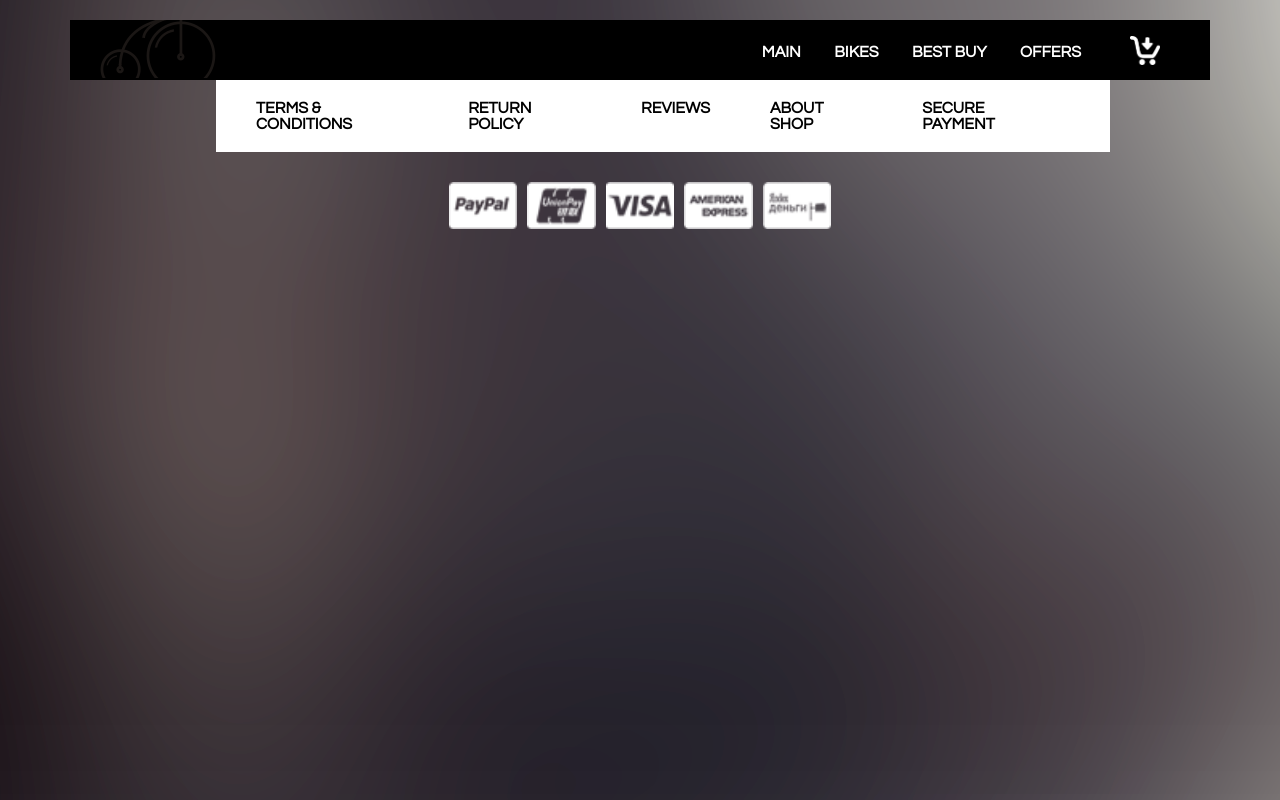
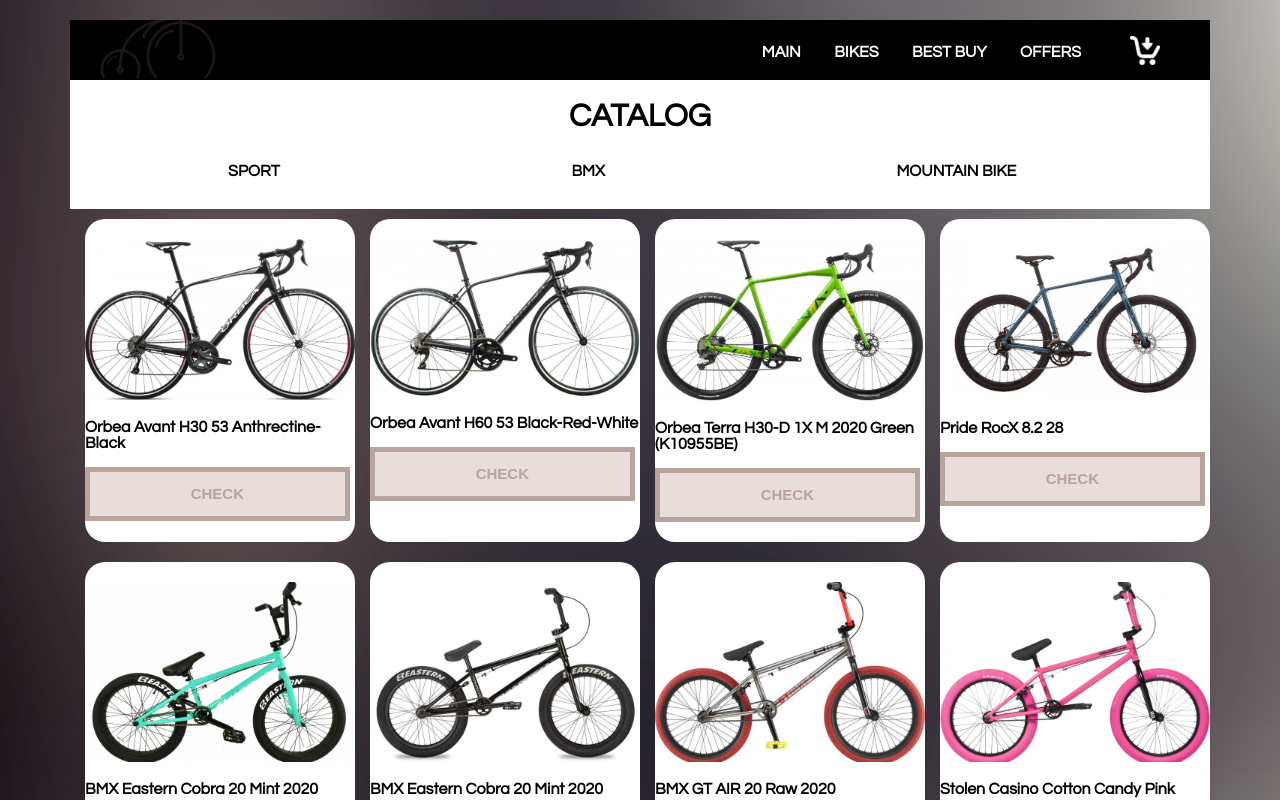
Before and after one commit to not-only-yours/Lab4Shop, a plain HTML site: page HTML/main.html in a window 1280 px wide. Both pictures are taken after a click on the item "BIKES". Shown: the top 800 px of the page. Drawn offline with nearby package versions, Linux system fonts and the light colour scheme.

Commit message:
created catalog from json and added id of item in json file

```diff
--- a/HTML/main.html
+++ b/HTML/main.html
@@ -5,20 +5,26 @@
     <link rel="stylesheet" href="../css/main.css">
     <link rel="stylesheet" href="../css/ordering.css">
     <link rel="stylesheet" href="../css/basket.css">
+    <link rel="stylesheet" href="../css/catalog.css">
+    <script src="https://ajax.googleapis.com/ajax/libs/jquery/3.5.1/jquery.min.js"></script>
+    <link rel="stylesheet" href="../css/loader.css">
 </head>
 <body>
 <header>
+
     <div class =  "topnav">
         <p id="logo"><img src="images/main/logo.png" alt="logo"></p>
         <p id="basket"><img src="images/main/basket.png" alt="basket" width="30px" style="background-color: black"></p>
         <ul class="topnavMenu">
-            <li>MAIN</li>
+            <li id="main">MAIN</li>
             <li id="bikes">BIKES</li>
             <li>BEST BUY</li>
             <li>OFFERS</li>
         </ul>
 
     </div>
+
+
 
     <div class="basketDiv" id="basketDi">
         <div class="oneofItemInCart">
@@ -32,7 +38,9 @@
         <button class="cartButton">goto cart</button>
     </div>
 </header>
-<div id="main">
+
+<div class="main" id = "allMain" data-value = "main">
+
     <div class="infoBlock">
         <p class="textofInfoBox">What a beautiful bike </p>
         <p class="textofInfoBox">timeless, atmospheric</p>
@@ -63,7 +71,7 @@
     </div>
 </div>
 
-
+<div id = "end"></div>
 <footer>
     <ul class="footerMenu">
         <li>terms & conditions</li>
@@ -83,4 +91,6 @@
 </body>
 <script type="application/json" src="../js/package.json"></script>
 <script type="text/javascript" src="../js/main.js"></script>
+<script type="text/javascript" src="../js/parsejson.js"> </script>
+<script type="text/javascript" src="../js/catalogCreator.js"></script>
 </html>
--- a/css/catalog.css
+++ b/css/catalog.css
@@ -1,24 +1,23 @@
 .Type {
     display: grid;
     grid-template-columns: 1fr 1fr 1fr 1fr;
-    gap: 0 0;
-    grid-template-areas:
-    "div1 div2 div3 div4"
-    ". . . ."
-    ". . . .";
+
 }
 
-.div1 { grid-area: div1; }
-.div2 { grid-area: div2; }
-.div3 { grid-area: div3; }
-.div4 { grid-area: div4; }
+.catalog{
+    background-color: white;
+    margin: 0;
+    padding:10px 10px
+}
 
 .div1, .div2, .div3, .div4{
+    margin-top: 10px;
     padding-top: 20px;
     border-radius: 20px ;
     background-color: white;
     margin-left: 15px;
     padding-bottom: 10px;
+    margin-bottom: 10px;
 }
 
 
--- a/db.json
+++ b/db.json
@@ -1,5 +1,6 @@
 {
   "bikes":[{
+    "id": "0",
     "url": "Orbea_Avant_H30",
     "productName": "Orbea Avant H30 53 Anthrectine-Black",
     "info": "The Spanish company ORBEA has been manufacturing bicycles since 1930 and is the leader in the Spanish market to this day. Today, Orbea is at the top echelon of the world's top bicycle brands by using the latest frame technology.\nCountry of registration of the brand - Spain\nCountry of origin - Spain / Portugal\nOrbea Official Frame Warranty - Lifetime\n",
@@ -8,6 +9,7 @@
     "categoryID": "1"
   },
     {
+      "id": "1",
       "url": "Orbea_Avant_H60",
       "productName": "Orbea Avant H60 53 Black-Red-White",
       "info": "The Spanish company ORBEA has been manufacturing bicycles since 1930 and is the leader in the Spanish market to this day. Today, Orbea is at the top echelon of the world's top bicycle brands by using the latest frame technology.\nCountry of registration of the brand - Spain\nCountry of origin - Spain / Portugal\nOrbea Official Frame Warranty - Lifetime\n",
@@ -16,6 +18,7 @@
       "categoryID": "1"
   },
     {
+      "id": "2",
       "url": "Orbea_Terra_H30-D",
       "productName": "Orbea Terra H30-D 1X M 2020 Green (K10955BE)",
       "info": "The Spanish company ORBEA has been manufacturing bicycles since 1930 and is the leader in the Spanish market to this day. Today, Orbea is at the top echelon of the world's top bicycle brands by using the latest frame technology.\nCountry of registration of the brand - Spain\nCountry of origin - Spain / Portugal\nOrbea Official Frame Warranty - Lifetime\n",
@@ -24,6 +27,7 @@
       "categoryID": "1"
     },
     {
+      "id": "3",
       "url": "Pride_RocX",
       "productName": "Pride RocX 8.2 28",
       "info": "The Pride Rocx 8.1 FLB gravel bike is a reliable model developed by Ukrainian specialists. The bike features an aluminum frame and 28-inch wheels. The system is also impressive - a Shimano Claris attachment with 16 gears and a mechanical disc brake. The bike can easily develop the required speed, quickly and smoothly brakes, and rides on a flat road, paths or even fields without problems. Suitable for regular walks or long distance trips.",
@@ -32,6 +36,7 @@
       "categoryID": "1"
     },
     {
+      "id": "4",
       "url": "Eastern_Cobra",
       "productName": "BMX Eastern Cobra 20 Mint 2020",
       "info": "The Spanish company ORBEA has been manufacturing bicycles since 1930 and is the leader in the Spanish market to this day. Today, Orbea is at the top echelon of the world's top bicycle brands by using the latest frame technology.\nCountry of registration of the brand - Spain\nCountry of origin - Spain / Portugal\nOrbea Official Frame Warranty - Lifetime\n",
@@ -40,6 +45,7 @@
       "categoryID": "2"
     },
     {
+      "id": "5",
       "url": "Eastern_Javelin",
       "productName": "BMX Eastern Cobra 20 Mint 2020",
       "info": "The Spanish company ORBEA has been manufacturing bicycles since 1930 and is the leader in the Spanish market to this day. Today, Orbea is at the top echelon of the world's top bicycle brands by using the latest frame technology.\nCountry of registration of the brand - Spain\nCountry of origin - Spain / Portugal\nOrbea Official Frame Warranty - Lifetime\n",
@@ -48,6 +54,7 @@
       "categoryID": "2"
     },
     {
+      "id": "6",
       "url": "GT_AIR",
       "productName": "BMX GT AIR 20 Raw 2020",
       "info": "The Spanish company ORBEA has been manufacturing bicycles since 1930 and is the leader in the Spanish market to this day. Today, Orbea is at the top echelon of the world's top bicycle brands by using the latest frame technology.\nCountry of registration of the brand - Spain\nCountry of origin - Spain / Portugal\nOrbea Official Frame Warranty - Lifetime\n",
@@ -56,6 +63,7 @@
       "categoryID": "2"
     },
     {
+      "id": "7",
       "url": "Stolen_Casino",
       "productName": "Stolen Casino Cotton Candy Pink",
       "info": "The Spanish company ORBEA has been manufacturing bicycles since 1930 and is the leader in the Spanish market to this day. Today, Orbea is at the top echelon of the world's top bicycle brands by using the latest frame technology.\nCountry of registration of the brand - Spain\nCountry of origin - Spain / Portugal\nOrbea Official Frame Warranty - Lifetime\n",
--- /dev/null
+++ b/js/catalogCreator.js
@@ -0,0 +1,85 @@
+var copyMainBlock = document.getElementById('allMain').innerHTML
+var mainBlockOfCatalog = document.getElementById('allMain')
+var gridsCreated = false
+function createCatalog(){
+    var catalog = document.createElement('div')
+    catalog.classList.add('catalog')
+    var text = document.createElement('h1')
+    text.innerHTML = "catalog"
+    text.style.color = "black"
+    catalog.appendChild(text)
+    var ul = document.createElement('ul')
+    ul.classList.add('footerMenu')
+    catalog.appendChild(ul)
+    JSON.stringify(sendRequest('GET', URL)
+        .then(data => {
+            for (var key in data.productsCategories) {
+                //console.log(data.productsCategories[key].name)
+                var li = document.createElement('li')
+                li.innerHTML = data.productsCategories[key].name
+                ul.appendChild(li)
+            }
+        })
+        .catch(err => console.log(err)))
+
+
+    mainBlockOfCatalog.appendChild(catalog)
+}
+
+function createGrids(){
+    var div = document.createElement('div')
+    div.classList.add('Type')
+    JSON.stringify(sendRequest('GET', URL)
+        .then(data => {
+    for(var key in data.bikes){
+        var divv = document.createElement('div')
+        divv.classList.add('div1')
+
+        var img = document.createElement('img')
+        img.style.width = "100%"
+        img.src = data.bikes[key].images
+        divv.appendChild(img)
+
+        var p = document.createElement('p')
+        p.innerHTML = data.bikes[key].productName
+        divv.appendChild(p)
+
+
+
+        var btn = document.createElement("BUTTON");
+        btn.classList.add('AddButton')
+        btn.id = data.bikes[key].id
+        btn.innerHTML = "check";
+        btn.onclick = function (){
+            showInfoofCurrentItem(btn.id);
+        }
+        divv.appendChild(btn)
+
+
+
+        div.appendChild(divv)
+
+        mainBlockOfCatalog.appendChild(div)
+    }
+        })
+        .catch(err => console.log(err)))
+
+}
+
+
+function createAllPageCatalog(){
+    if(gridsCreated === false){
+        mainBlockOfCatalog.innerHTML = ""
+        createCatalog()
+        createGrids()
+    }
+}
+
+function createMain(){
+        mainBlockOfCatalog.innerHTML = copyMainBlock
+}
+
+function showInfoofCurrentItem(idofItem){
+    mainBlockOfCatalog.innerHTML = ""
+    console.log(idofItem)
+}
--- a/js/main.js
+++ b/js/main.js
@@ -10,11 +10,9 @@
 
 
 document.getElementById("bikes").onclick = function () {
-    if(document.getElementById("main").style.display === "none") {
-        document.getElementById("main").style.display = "block"
-        newDiv.className("Type")
-    }
-    else{
-            document.getElementById("main").style.display = "none"
-        }
+        createAllPageCatalog()
 }
+
+document.getElementById("main").onclick = function (){
+    createMain();
+}
--- /dev/null
+++ b/js/parsejson.js
@@ -0,0 +1,23 @@
+const URL = 'https://raw.githubusercontent.com/not-only-yours/Lab4Shop/main/db.json';
+var json
+function sendRequest(method, url, body = null) {
+
+    return fetch(url).then(response => {
+        if (response.ok) {
+            return response.json()
+        }
+
+        return response.json().then(error => {
+            const e = new Error('Что-то пошло не так')
+            e.data = error
+            throw e
+        })
+    })
+}
+
+
+JSON.stringify(sendRequest('GET', URL)
+    .then(data => {
+        //console.log(data)
+    })
+    .catch(err => console.log(err)))
```
Also changed, not shown: HTML/catalog.html (+6 -4 lines), css/loader.css (added).
